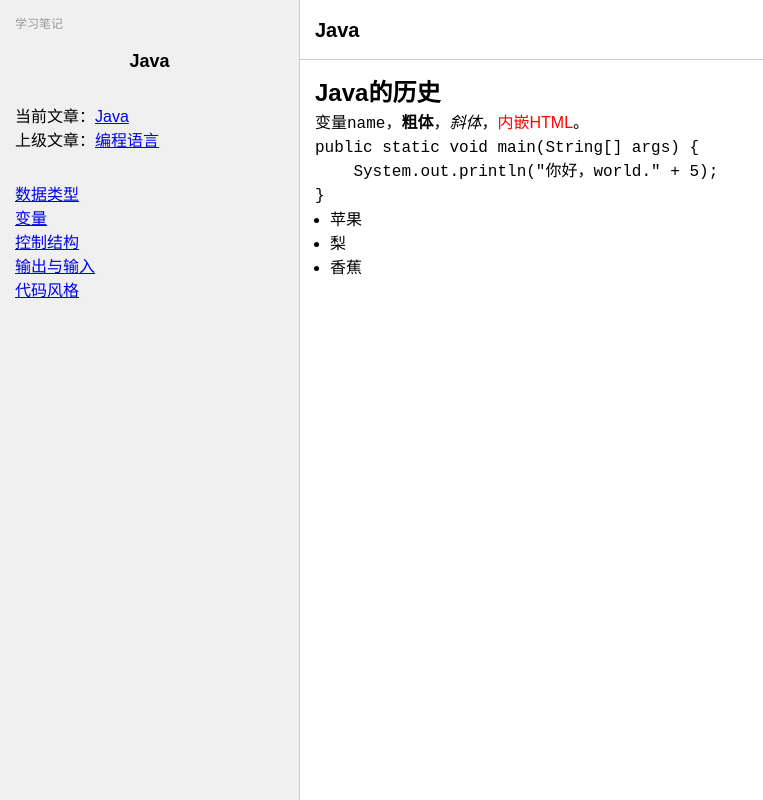
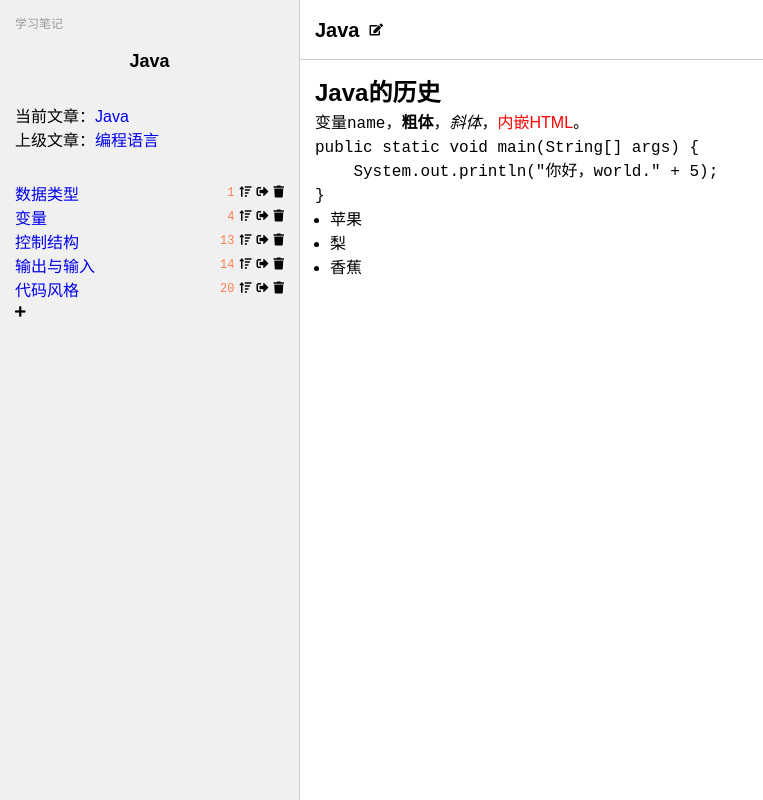
Before and after one commit to youshilife/study-notes, a plain HTML site: page src/main/webapp/index.html in a window 1280 px wide. Shown: the whole page, without its empty margins (0-763 px from the left). Drawn offline with nearby package versions, Linux system fonts and the light colour scheme.

Commit message:
添加操作按钮

```diff
--- a/src/main/webapp/css/app.css
+++ b/src/main/webapp/css/app.css
@@ -8,6 +8,15 @@ html {
     font-family: '微软雅黑', 'Microsoft YaHei UI', '思源黑体', 'Source Han Sans SC', sans-serif;
     font-size: 16px;
     line-height: 1.5;
+}
+
+a {
+    text-decoration: none;
+    cursor: pointer;
+}
+
+a:hover {
+    text-decoration: underline;
 }
 
 /* 侧边栏控制按钮 */
@@ -25,6 +34,15 @@ html {
     line-height: 30px;
     text-align: center;
     cursor: pointer;
+}
+
+/* 操作 */
+.operation {
+    font-size: 12px;
+}
+
+.operation a:hover {
+    color: coral;
 }
 
 /**
@@ -68,6 +86,23 @@ html {
     margin-bottom: 30px;
 }
 
+#sidebar .articles li {
+    display: flex;
+}
+
+#sidebar .articles li > a {
+    flex-grow: 1;
+}
+
+#sidebar .articles .operation .sort-code {
+    color: coral;
+    font-family: monospace;
+}
+
+#sidebar .articles .operation a {
+    margin-left: 5px;
+}
+
 /**
  * ====================================
  * 主要内容
@@ -79,6 +114,7 @@ html {
 }
 
 #main > header {
+    display: flex;
     position: fixed;
     top: 0;
     left: 0;
@@ -92,6 +128,10 @@ html {
 
 #main > header .title {
     font-size: 20px;
+}
+
+#main > header .operation {
+    margin-left: 10px;
 }
 
 #main > article {
--- a/src/main/webapp/index.html
+++ b/src/main/webapp/index.html
@@ -35,9 +35,28 @@
                 <ul>
                     <li v-for="child in children">
                         <a :href="child.path">{{ child.title }}</a>
+
+                        <div class="operation">
+                            <span class="sort-code" title="排序值">{{ child.sortCode }}</span>
+                            <a title="修改排序值">
+                                <span class="fa fa-sort-amount-up"></span>
+                            </a>
+                            <a title="移动文章到指定分类">
+                                <span class="fa fa-sign-out-alt"></span>
+                            </a>
+                            <a title="删除文章">
+                                <span class="fa fa-trash"></span>
+                            </a>
+                        </div>
                     </li>
                 </ul>
             </nav>
+            <!--操作-->
+            <div class="operation">
+                <a class="create-article" title="创建新文章">
+                    <span class="fa fa-plus"></span>
+                </a>
+            </div>
         </aside>
 
         <!--主要内容-->
@@ -46,6 +65,11 @@
             <header>
                 <!--文章标题-->
                 <h1 class="title">{{ article.title }}</h1>
+                <div class="operation">
+                    <a title="编辑文章">
+                        <span class="fa fa-edit"></span>
+                    </a>
+                </div>
                 <!--显示侧边栏按钮-->
                 <button id="button-show-sidebar" class="button-sidebar-control" @click="showSidebar()">
                     <span class="fa fa-bars"></span>
--- a/src/main/webapp/js/app.js
+++ b/src/main/webapp/js/app.js
@@ -35,26 +35,31 @@ public static void main(String[] args) {
                 {
                     id: 12,
                     path: '/计算机/编程语言/Java/数据类型',
+                    sortCode: 1,
                     title: '数据类型',
                 },
                 {
                     id: 12,
                     path: '/计算机/编程语言/Java/变量',
+                    sortCode: 4,
                     title: '变量',
                 },
                 {
                     id: 12,
                     path: '/计算机/编程语言/Java/控制结构',
+                    sortCode: 13,
                     title: '控制结构',
                 },
                 {
                     id: 12,
                     path: '/计算机/编程语言/Java/输出与输入',
+                    sortCode: 14,
                     title: '输出与输入',
                 },
                 {
                     id: 12,
                     path: '/计算机/编程语言/Java/代码风格',
+                    sortCode: 20,
                     title: '代码风格',
                 },
             ],
```
